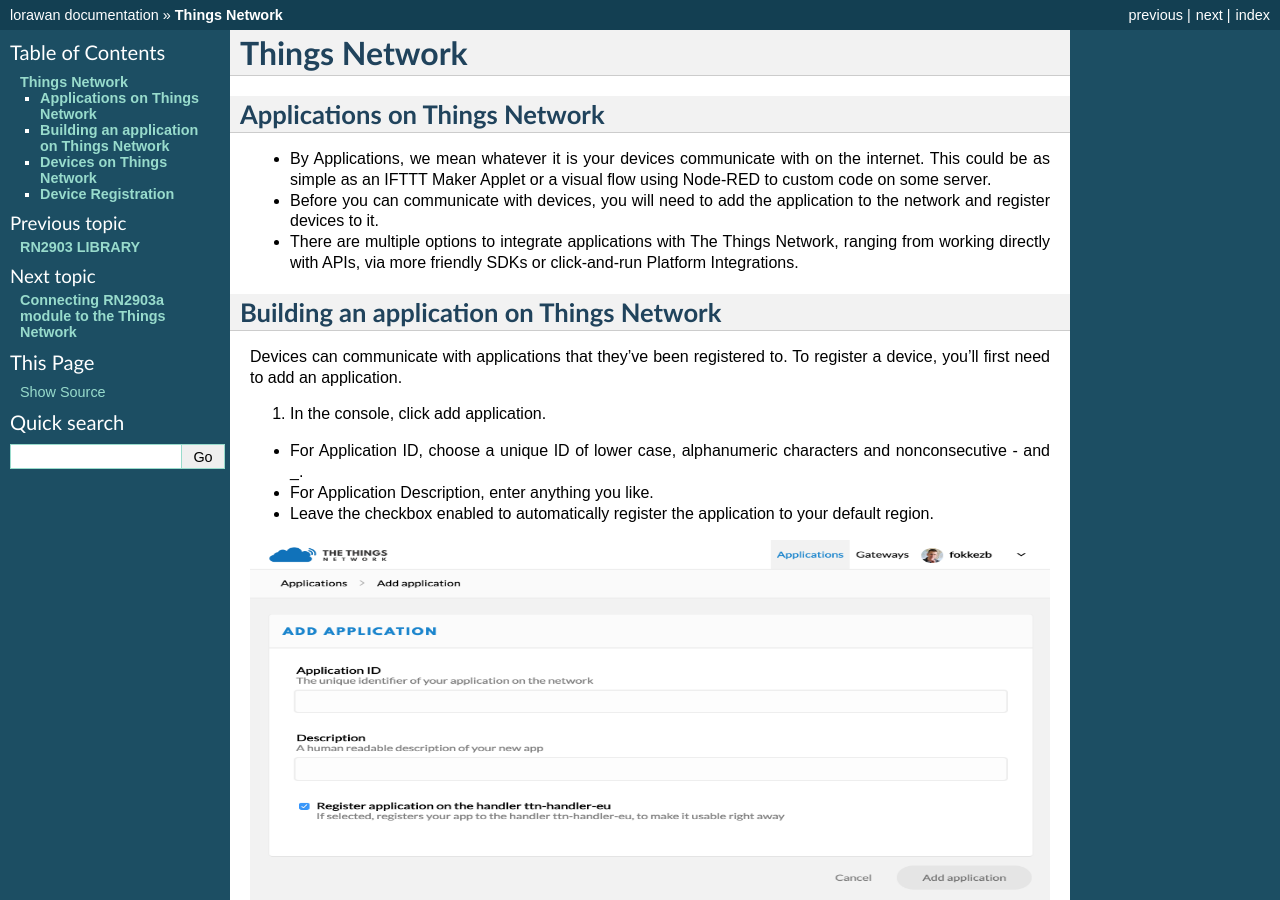
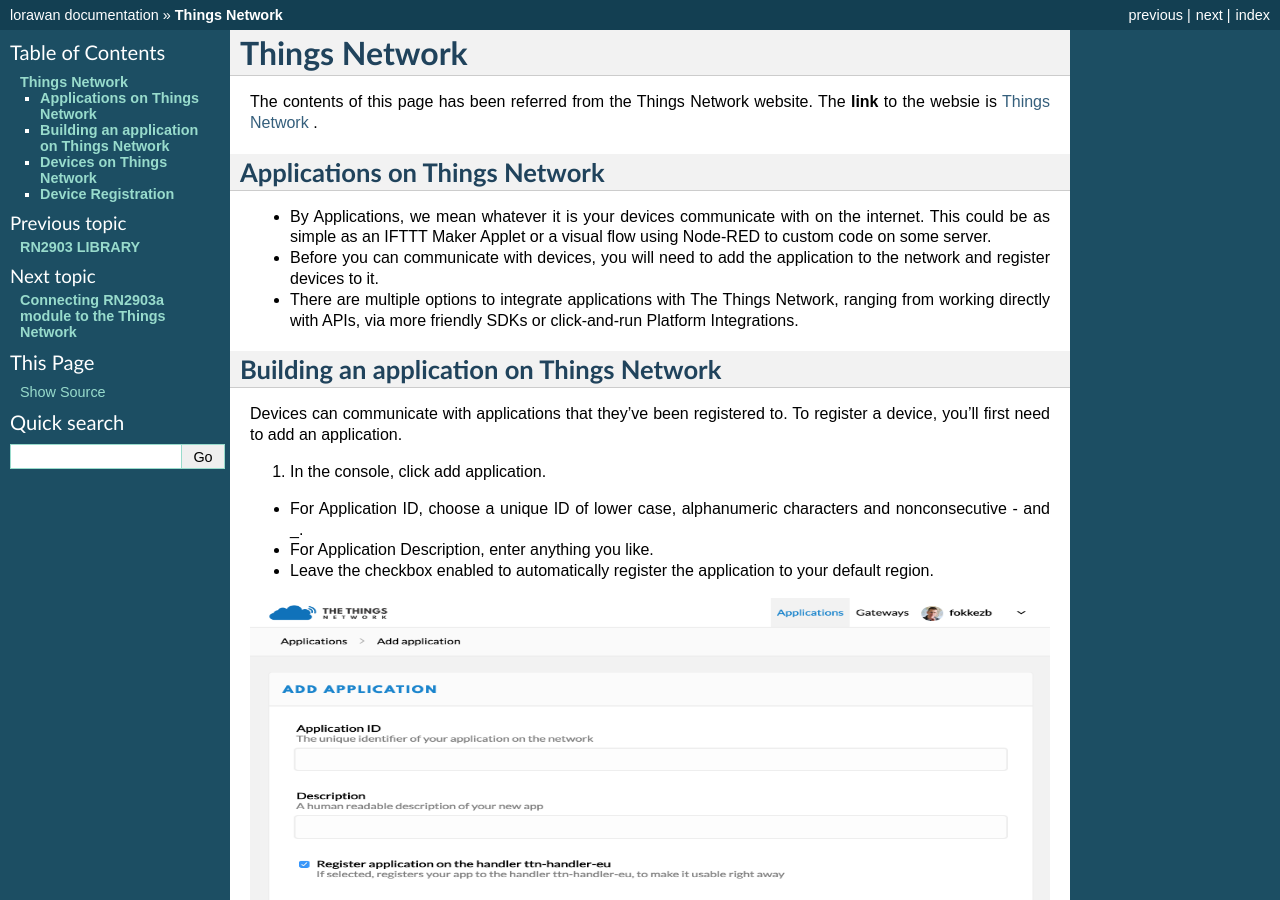
Before and after one commit to ANRGUSC/lorawandocs, a Sphinx documentation site: the page built from docs/source/thingsnetwork.rst, in a window 1280 px wide and 900 px high. Built offline with Sphinx 7.4.7, drawn with Linux system fonts in a browser that asks for light colours.

Commit message:
first commit

```diff
--- a/docs/source/rn2903library.rst
+++ b/docs/source/rn2903library.rst
@@ -5,7 +5,7 @@
 **Creating the RN2903 package and installing it**
 +++++++++++++++++++++++++++++++++++++++++++++++++
 
-* First we download the **rn2903-lora-library** file into our system. You can download the **rn290-lora-library** from the ANRG github repository. The link to the repository is `github repo for rn2903-lora-library <https://github.com/ANRGUSC/rn2903-lora-library>`_.
+* First we download the **rn2903-lora-library** file into our system. You can download the **rn290-lora-library** from the ANRG github repository. The **link** to the repository is `github repo for rn2903-lora-library <https://github.com/ANRGUSC/rn2903-lora-library>`_ .
 * Then go ahead and create rn2903 folder inside rn2903-lora-library folder.
 * Transfer all the files in rn2903-lora-library(**except setup.py**) folder to rn2903 folder.
 * Open the command prompt.
--- a/docs/source/thingsnetwork.rst
+++ b/docs/source/thingsnetwork.rst
@@ -1,5 +1,7 @@
 **Things Network**
 ==================
+
+The contents of this page has been referred from the Things Network website. The **link** to the websie is `Things Network <https://www.thethingsnetwork.org/docs/applications/>`_ .
 
 **Applications on Things Network**
 ++++++++++++++++++++++++++++++++++
```
